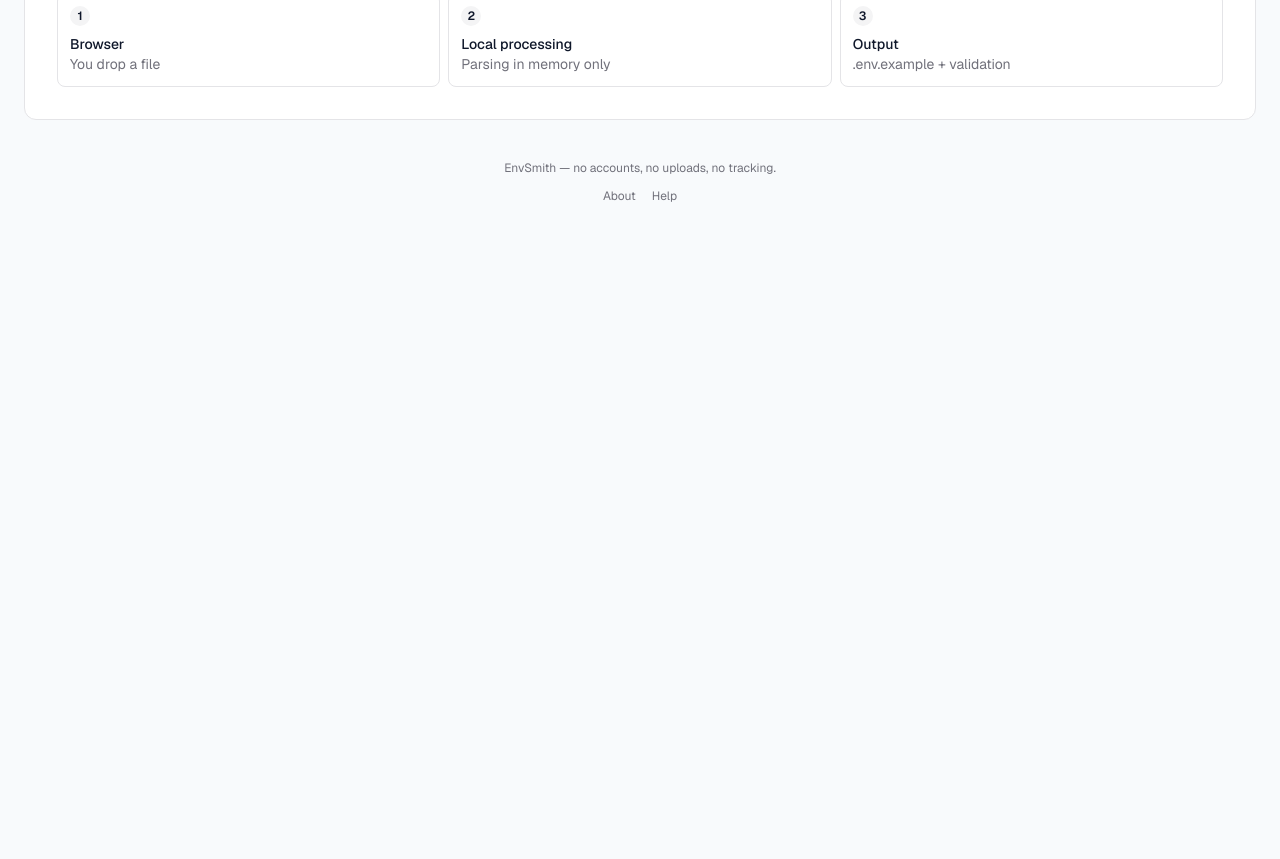
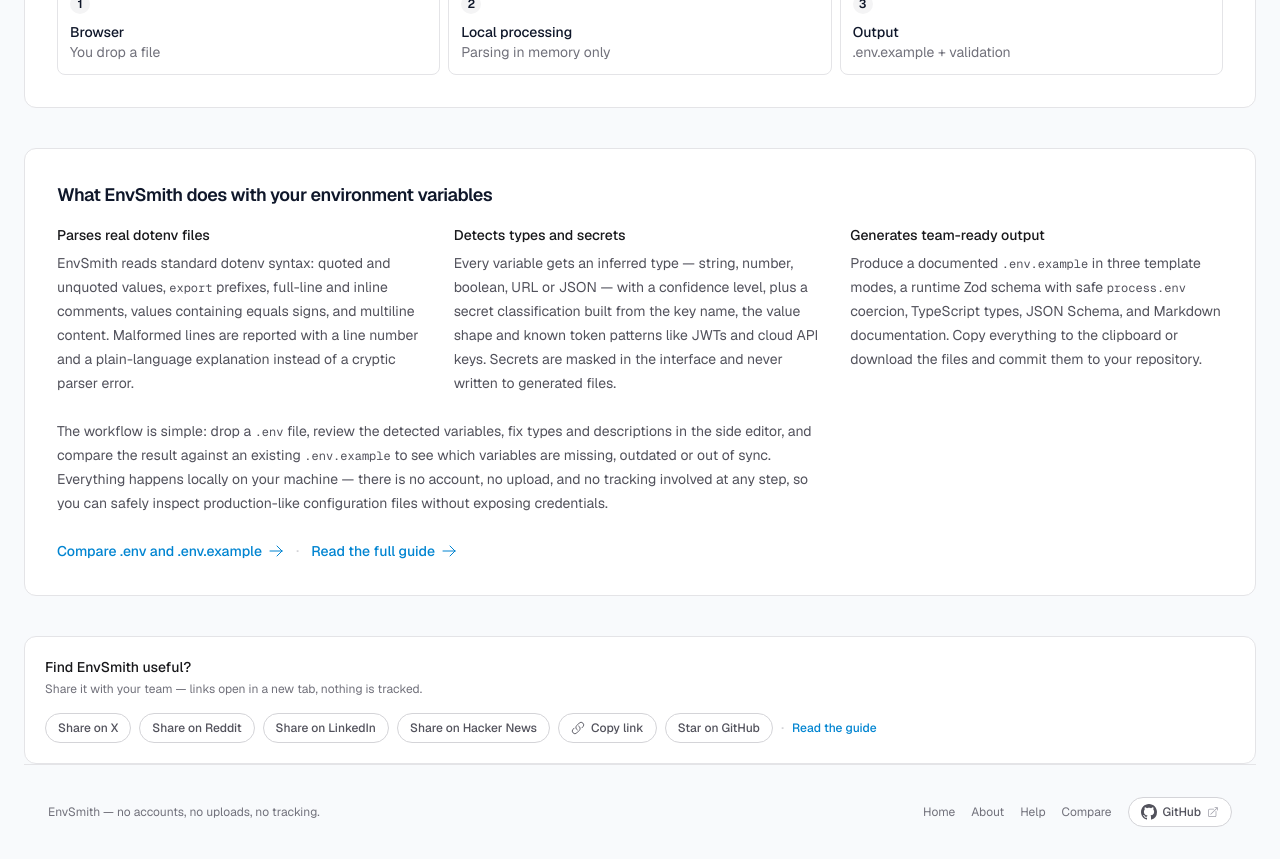
Before and after one commit to modeusweb/envsmith, a Next.js app: page / in a window 1280 px wide. Shown: the part 1100-1959 px from the top of the page. Before the commit the page ends 1344 px from the top, so only its background shows below. Built offline with nearby package versions, Linux system fonts and the light colour scheme.

Commit message:
seo: fix on-page issues (H1, content depth, meta length, alt, internal links, share options)

```diff
--- a/src/app/layout.tsx
+++ b/src/app/layout.tsx
@@ -21,7 +21,7 @@
     template: "%s | EnvSmith",
   },
   description:
-    "EnvSmith helps you generate safe .env.example files and environment validation schemas (Zod) directly in your browser. 100% local processing — your .env never leaves your browser.",
+    "Free browser-based .env.example generator and Zod validator. EnvSmith parses dotenv files, masks secrets, infers types and syncs .env with .env.example — locally, with no uploads.",
   keywords: ["EnvSmith", ".env", "env.example", "zod", "environment variables", "validation", "developer tools"],
   applicationName: "EnvSmith",
   authors: [{ name: "modeusweb", url: "https://github.com/modeusweb" }],
--- a/src/components/landing/Landing.tsx
+++ b/src/components/landing/Landing.tsx
@@ -4,6 +4,8 @@
 import { ArrowRightIcon, ClipboardDocumentIcon } from "@heroicons/react/24/outline";
 import { DropZone } from "@/components/upload/DropZone";
 import { PrivacySection } from "./PrivacySection";
+import { ShareButtons } from "@/components/ui/ShareButtons";
+import { SiteFooter } from "@/components/ui/SiteFooter";
 
 const heroExample = [
   { label: ".env", lines: ["DATABASE_URL=••••••••", "API_KEY=••••••••", "PORT=3000"] },
@@ -27,7 +29,9 @@
         <span className="inline-flex items-center gap-1.5 rounded-full border border-zinc-200 dark:border-zinc-800 bg-zinc-50 dark:bg-zinc-900 px-3 py-1 text-xs font-medium text-zinc-600 dark:text-zinc-400">
           EnvSmith · Privacy-first developer tool
         </span>
-        <h1 className="mt-5 text-4xl sm:text-6xl font-semibold tracking-tight">EnvSmith</h1>
+        <h1 className="mt-5 text-3xl sm:text-5xl font-semibold tracking-tight text-balance">
+          EnvSmith — Safe .env Example Generator &amp; Validator
+        </h1>
         <p className="mt-3 text-xl sm:text-2xl font-medium tracking-tight text-balance">
           Keep your .env and .env.example in sync.
         </p>
@@ -89,19 +93,68 @@
 
       <PrivacySection />
 
-      <footer className="py-10 text-center text-xs text-zinc-500 dark:text-zinc-500">
-        <div className="flex flex-col items-center gap-3">
-          <span>EnvSmith — no accounts, no uploads, no tracking.</span>
-          <nav aria-label="Footer" className="flex items-center gap-4">
-            <Link href="/about" className="hover:text-zinc-800 dark:hover:text-zinc-300 focus-visible:outline-2 focus-visible:outline-sky-500 rounded">
-              About
-            </Link>
-            <Link href="/help" className="hover:text-zinc-800 dark:hover:text-zinc-300 focus-visible:outline-2 focus-visible:outline-sky-500 rounded">
-              Help
-            </Link>
-          </nav>
+      <section aria-labelledby="seo-heading" className="mt-10 rounded-xl border border-zinc-200 dark:border-zinc-800 bg-white dark:bg-zinc-900/50 p-6 sm:p-8">
+        <h2 id="seo-heading" className="text-lg font-semibold tracking-tight">
+          What EnvSmith does with your environment variables
+        </h2>
+        <div className="mt-4 grid gap-6 md:grid-cols-3 text-sm leading-6 text-zinc-600 dark:text-zinc-400">
+          <div>
+            <h3 className="text-sm font-medium text-zinc-900 dark:text-zinc-100">Parses real dotenv files</h3>
+            <p className="mt-1.5">
+              EnvSmith reads standard dotenv syntax: quoted and unquoted values, <code className="font-mono text-xs">export</code>{" "}
+              prefixes, full-line and inline comments, values containing equals signs, and multiline content. Malformed
+              lines are reported with a line number and a plain-language explanation instead of a cryptic parser error.
+            </p>
+          </div>
+          <div>
+            <h3 className="text-sm font-medium text-zinc-900 dark:text-zinc-100">Detects types and secrets</h3>
+            <p className="mt-1.5">
+              Every variable gets an inferred type — string, number, boolean, URL or JSON — with a confidence level, plus
+              a secret classification built from the key name, the value shape and known token patterns like JWTs and
+              cloud API keys. Secrets are masked in the interface and never written to generated files.
+            </p>
+          </div>
+          <div>
+            <h3 className="text-sm font-medium text-zinc-900 dark:text-zinc-100">Generates team-ready output</h3>
+            <p className="mt-1.5">
+              Produce a documented <code className="font-mono text-xs">.env.example</code> in three template modes, a
+              runtime Zod schema with safe <code className="font-mono text-xs">process.env</code> coercion, TypeScript
+              types, JSON Schema, and Markdown documentation. Copy everything to the clipboard or download the files and
+              commit them to your repository.
+            </p>
+          </div>
         </div>
-      </footer>
+        <p className="mt-6 text-sm leading-6 text-zinc-600 dark:text-zinc-400 max-w-3xl">
+          The workflow is simple: drop a <code className="font-mono text-xs">.env</code> file, review the detected
+          variables, fix types and descriptions in the side editor, and compare the result against an existing{" "}
+          <code className="font-mono text-xs">.env.example</code> to see which variables are missing, outdated or out of
+          sync. Everything happens locally on your machine — there is no account, no upload, and no tracking involved at
+          any step, so you can safely inspect production-like configuration files without exposing credentials.
+        </p>
+        <div className="mt-6 flex flex-wrap items-center gap-3">
+          <Link
+            href="/compare"
+            className="inline-flex items-center gap-1.5 text-sm font-medium text-sky-600 dark:text-sky-400 hover:underline focus-visible:outline-2 focus-visible:outline-sky-500"
+          >
+            Compare .env and .env.example
+            <ArrowRightIcon className="size-4" aria-hidden />
+          </Link>
+          <span aria-hidden className="text-zinc-300 dark:text-zinc-700">
+            ·
+          </span>
+          <Link
+            href="/help"
+            className="inline-flex items-center gap-1.5 text-sm font-medium text-sky-600 dark:text-sky-400 hover:underline focus-visible:outline-2 focus-visible:outline-sky-500"
+          >
+            Read the full guide
+            <ArrowRightIcon className="size-4" aria-hidden />
+          </Link>
+        </div>
+      </section>
+
+      <ShareButtons />
+
+      <SiteFooter />
     </main>
   );
 }
--- a/src/components/ui/Header.tsx
+++ b/src/components/ui/Header.tsx
@@ -18,7 +18,7 @@
             className="flex items-center gap-2.5 min-w-0 rounded-md focus-visible:outline-2 focus-visible:outline-sky-500"
             aria-label="EnvSmith — back to home"
           >
-            <Image src="/logo.svg" alt="" width={28} height={28} className="rounded-md" priority />
+            <Image src="/logo.svg" alt="EnvSmith logo" width={28} height={28} className="rounded-md" priority />
             <span className="font-semibold tracking-tight truncate">EnvSmith</span>
           </button>
         ) : (
@@ -27,7 +27,7 @@
             className="flex items-center gap-2.5 min-w-0 rounded-md focus-visible:outline-2 focus-visible:outline-sky-500"
             aria-label="EnvSmith — back to home"
           >
-            <Image src="/logo.svg" alt="" width={28} height={28} className="rounded-md" priority />
+            <Image src="/logo.svg" alt="EnvSmith logo" width={28} height={28} className="rounded-md" priority />
             <span className="font-semibold tracking-tight truncate">EnvSmith</span>
           </Link>
         )}
--- /dev/null
+++ b/src/components/ui/ShareButtons.tsx
@@ -0,0 +1,81 @@
+"use client";
+
+import { useState } from "react";
+import Link from "next/link";
+import { LinkIcon, CheckIcon } from "@heroicons/react/24/outline";
+
+const GITHUB_URL = "https://github.com/modeusweb/envsmith";
+
+/** Simple social sharing row (native share + link copy, no tracking scripts). */
+export function ShareButtons() {
+  const [copied, setCopied] = useState(false);
+
+  const pageUrl = typeof window !== "undefined" ? window.location.origin : "https://envsmith.vercel.app";
+  const shareText = "EnvSmith — safe .env.example generator & Zod validator that runs entirely in your browser";
+  const encoded = encodeURIComponent(pageUrl);
+  const encodedText = encodeURIComponent(shareText);
+
+  const links = [
+    { label: "Share on X", href: `https://twitter.com/intent/tweet?url=${encoded}&text=${encodedText}` },
+    { label: "Share on Reddit", href: `https://www.reddit.com/submit?url=${encoded}&title=${encodedText}` },
+    { label: "Share on LinkedIn", href: `https://www.linkedin.com/sharing/share-offsite/?url=${encoded}` },
+    { label: "Share on Hacker News", href: `https://news.ycombinator.com/submitlink?u=${encoded}&t=${encodedText}` },
+  ];
+
+  const copy = async () => {
+    try {
+      await navigator.clipboard.writeText(pageUrl);
+      setCopied(true);
+      setTimeout(() => setCopied(false), 1500);
+    } catch {
+      // clipboard unavailable — do nothing
+    }
+  };
+
+  return (
+    <section aria-label="Share EnvSmith" className="mt-10 rounded-xl border border-zinc-200 dark:border-zinc-800 bg-white dark:bg-zinc-900/50 p-5">
+      <h2 className="text-sm font-medium text-zinc-900 dark:text-zinc-100">Find EnvSmith useful?</h2>
+      <p className="mt-1 text-xs text-zinc-500 dark:text-zinc-400">
+        Share it with your team — links open in a new tab, nothing is tracked.
+      </p>
+      <div className="mt-4 flex flex-wrap items-center gap-2">
+        {links.map((l) => (
+          <a
+            key={l.label}
+            href={l.href}
+            target="_blank"
+            rel="noopener noreferrer"
+            className="inline-flex items-center rounded-full border border-zinc-300 dark:border-zinc-700 bg-white dark:bg-zinc-900 px-3 py-1.5 text-xs font-medium text-zinc-600 dark:text-zinc-300 hover:border-zinc-400 dark:hover:border-zinc-500 hover:text-zinc-900 dark:hover:text-white transition-colors focus-visible:outline-2 focus-visible:outline-sky-500"
+          >
+            {l.label}
+          </a>
+        ))}
+        <button
+          type="button"
+          onClick={copy}
+          className="inline-flex items-center gap-1.5 rounded-full border border-zinc-300 dark:border-zinc-700 bg-white dark:bg-zinc-900 px-3 py-1.5 text-xs font-medium text-zinc-600 dark:text-zinc-300 hover:border-zinc-400 dark:hover:border-zinc-500 hover:text-zinc-900 dark:hover:text-white transition-colors focus-visible:outline-2 focus-visible:outline-sky-500"
+        >
+          {copied ? <CheckIcon className="size-3.5 text-emerald-500" aria-hidden /> : <LinkIcon className="size-3.5" aria-hidden />}
+          {copied ? "Link copied" : "Copy link"}
+        </button>
+        <a
+          href={GITHUB_URL}
+          target="_blank"
+          rel="noopener noreferrer"
+          className="inline-flex items-center rounded-full border border-zinc-300 dark:border-zinc-700 bg-white dark:bg-zinc-900 px-3 py-1.5 text-xs font-medium text-zinc-600 dark:text-zinc-300 hover:border-zinc-400 dark:hover:border-zinc-500 hover:text-zinc-900 dark:hover:text-white transition-colors focus-visible:outline-2 focus-visible:outline-sky-500"
+        >
+          Star on GitHub
+        </a>
+        <span aria-hidden className="hidden sm:inline text-zinc-300 dark:text-zinc-700">
+          ·
+        </span>
+        <Link
+          href="/help"
+          className="inline-flex items-center text-xs font-medium text-sky-600 dark:text-sky-400 hover:underline focus-visible:outline-2 focus-visible:outline-sky-500"
+        >
+          Read the guide
+        </Link>
+      </div>
+    </section>
+  );
+}
```
